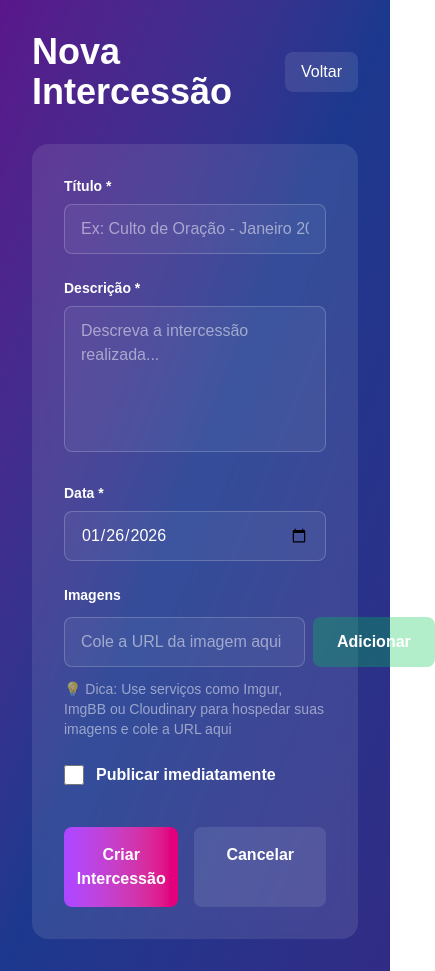
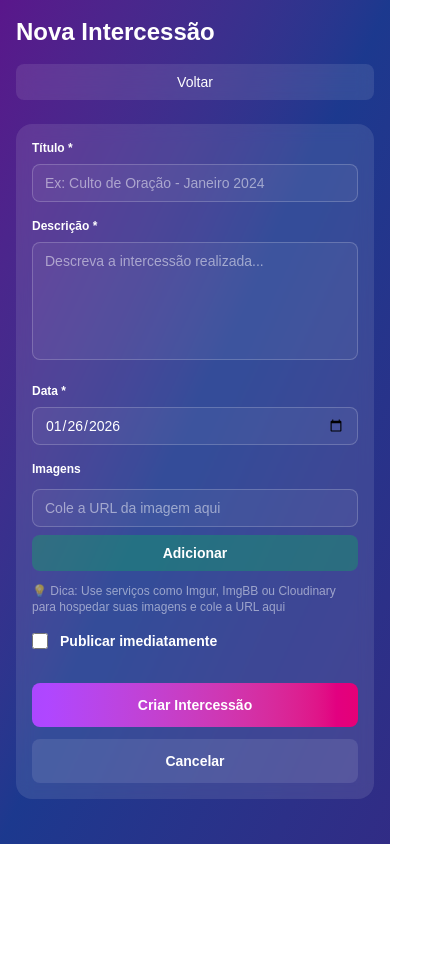
Before and after one commit to gustasousagh/conjunto-guedes, a Next.js app: page /dashboard/intercessions/new in a window 390 px wide. Shown: the whole page, 435 px wide, since content can reach past the window. After the commit the page ends 844 px from the top, so only its background shows below. Built offline with nearby package versions, Linux system fonts and the light colour scheme.

Commit message:
feat: refine layout and styling of new intercession page for improved usability

```diff
--- a/src/app/dashboard/intercessions/new/page.tsx
+++ b/src/app/dashboard/intercessions/new/page.tsx
@@ -55,13 +55,13 @@ export default function NewIntercessionPage() {
   }
 
   return (
-    <div className="min-h-screen bg-gradient-to-br from-purple-900 via-blue-900 to-indigo-900 p-8">
+    <div className="min-h-screen bg-gradient-to-br from-purple-900 via-blue-900 to-indigo-900 p-4 sm:p-6 md:p-8">
       <div className="max-w-3xl mx-auto">
-        <div className="flex justify-between items-center mb-8">
-          <h1 className="text-4xl font-bold text-white">Nova Intercessão</h1>
+        <div className="flex flex-col sm:flex-row sm:justify-between sm:items-center gap-4 mb-6 sm:mb-8">
+          <h1 className="text-2xl sm:text-3xl md:text-4xl font-bold text-white">Nova Intercessão</h1>
           <Link
             href="/dashboard/intercessions"
-            className="px-4 py-2 bg-white/10 backdrop-blur-sm text-white rounded-lg hover:bg-white/20 transition"
+            className="px-4 py-2 bg-white/10 backdrop-blur-sm text-white rounded-lg hover:bg-white/20 transition text-center text-sm sm:text-base"
           >
             Voltar
           </Link>
@@ -69,11 +69,11 @@ export default function NewIntercessionPage() {
 
         <form
           onSubmit={handleSubmit}
-          className="bg-white/10 backdrop-blur-sm rounded-2xl p-8 text-white"
+          className="bg-white/10 backdrop-blur-sm rounded-2xl p-4 sm:p-6 md:p-8 text-white"
         >
-          <div className="space-y-6">
+          <div className="space-y-4 sm:space-y-6">
             <div>
-              <label className="block text-sm font-semibold mb-2">
+              <label className="block text-xs sm:text-sm font-semibold mb-2">
                 Título *
               </label>
               <input
@@ -83,13 +83,13 @@ export default function NewIntercessionPage() {
                 onChange={(e) =>
                   setFormData({ ...formData, title: e.target.value })
                 }
-                className="w-full px-4 py-3 bg-white/5 border border-white/20 rounded-lg focus:outline-none focus:ring-2 focus:ring-purple-500 text-white placeholder-white/50"
+                className="w-full px-3 sm:px-4 py-2 sm:py-3 bg-white/5 border border-white/20 rounded-lg focus:outline-none focus:ring-2 focus:ring-purple-500 text-white placeholder-white/50 text-sm sm:text-base"
                 placeholder="Ex: Culto de Oração - Janeiro 2024"
               />
             </div>
 
             <div>
-              <label className="block text-sm font-semibold mb-2">
+              <label className="block text-xs sm:text-sm font-semibold mb-2">
                 Descrição *
               </label>
               <textarea
@@ -99,13 +99,13 @@ export default function NewIntercessionPage() {
                   setFormData({ ...formData, description: e.target.value })
                 }
                 rows={5}
-                className="w-full px-4 py-3 bg-white/5 border border-white/20 rounded-lg focus:outline-none focus:ring-2 focus:ring-purple-500 text-white placeholder-white/50 resize-none"
+                className="w-full px-3 sm:px-4 py-2 sm:py-3 bg-white/5 border border-white/20 rounded-lg focus:outline-none focus:ring-2 focus:ring-purple-500 text-white placeholder-white/50 resize-none text-sm sm:text-base"
                 placeholder="Descreva a intercessão realizada..."
               />
             </div>
 
             <div>
-              <label className="block text-sm font-semibold mb-2">
+              <label className="block text-xs sm:text-sm font-semibold mb-2">
                 Data *
               </label>
               <input
@@ -115,34 +115,34 @@ export default function NewIntercessionPage() {
                 onChange={(e) =>
                   setFormData({ ...formData, date: e.target.value })
                 }
-                className="w-full px-4 py-3 bg-white/5 border border-white/20 rounded-lg focus:outline-none focus:ring-2 focus:ring-purple-500 text-white"
+                className="w-full px-3 sm:px-4 py-2 sm:py-3 bg-white/5 border border-white/20 rounded-lg focus:outline-none focus:ring-2 focus:ring-purple-500 text-white text-sm sm:text-base"
               />
             </div>
 
             <div>
-              <label className="block text-sm font-semibold mb-3">
+              <label className="block text-xs sm:text-sm font-semibold mb-3">
                 Imagens
               </label>
               <div className="space-y-3">
-                <div className="flex gap-2">
+                <div className="flex flex-col sm:flex-row gap-2">
                   <input
                     type="url"
                     value={imageInput}
                     onChange={(e) => setImageInput(e.target.value)}
                     placeholder="Cole a URL da imagem aqui"
-                    className="flex-1 px-4 py-3 bg-white/5 border border-white/20 rounded-lg focus:outline-none focus:ring-2 focus:ring-purple-500 text-white placeholder-white/50"
+                    className="flex-1 px-3 sm:px-4 py-2 sm:py-3 bg-white/5 border border-white/20 rounded-lg focus:outline-none focus:ring-2 focus:ring-purple-500 text-white placeholder-white/50 text-sm sm:text-base"
                   />
                   <button
                     type="button"
                     onClick={addImage}
-                    className="px-6 py-3 bg-green-500/30 hover:bg-green-500/50 rounded-lg font-semibold transition"
+                    className="px-4 sm:px-6 py-2 sm:py-3 bg-green-500/30 hover:bg-green-500/50 rounded-lg font-semibold transition text-sm sm:text-base"
                   >
                     Adicionar
                   </button>
                 </div>
 
                 {images.length > 0 && (
-                  <div className="grid grid-cols-2 gap-4 mt-4">
+                  <div className="grid grid-cols-1 sm:grid-cols-2 gap-3 sm:gap-4 mt-4">
                     {images.map((img, index) => (
                       <div
                         key={index}
@@ -151,12 +151,12 @@ export default function NewIntercessionPage() {
                         <img
                           src={img}
                           alt={`Imagem ${index + 1}`}
-                          className="w-full h-48 object-cover"
+                          className="w-full h-40 sm:h-48 object-cover"
                         />
                         <button
                           type="button"
                           onClick={() => removeImage(index)}
-                          className="absolute top-2 right-2 px-3 py-1 bg-red-500 hover:bg-red-600 rounded-lg text-sm font-semibold opacity-0 group-hover:opacity-100 transition"
+                          className="absolute top-2 right-2 px-2 sm:px-3 py-1 bg-red-500 hover:bg-red-600 rounded-lg text-xs sm:text-sm font-semibold opacity-100 sm:opacity-0 sm:group-hover:opacity-100 transition"
                         >
                           Remover
                         </button>
@@ -165,7 +165,7 @@ export default function NewIntercessionPage() {
                   </div>
                 )}
 
-                <p className="text-white/50 text-sm">
+                <p className="text-white/50 text-xs sm:text-sm">
                   💡 Dica: Use serviços como Imgur, ImgBB ou Cloudinary para hospedar suas imagens e cole a URL aqui
                 </p>
               </div>
@@ -179,24 +179,24 @@ export default function NewIntercessionPage() {
                 onChange={(e) =>
                   setFormData({ ...formData, published: e.target.checked })
                 }
-                className="w-5 h-5 rounded border-white/20 bg-white/5 text-purple-600 focus:ring-2 focus:ring-purple-500"
+                className="w-4 h-4 sm:w-5 sm:h-5 rounded border-white/20 bg-white/5 text-purple-600 focus:ring-2 focus:ring-purple-500"
               />
-              <label htmlFor="published" className="font-semibold cursor-pointer">
+              <label htmlFor="published" className="font-semibold cursor-pointer text-sm sm:text-base">
                 Publicar imediatamente
               </label>
             </div>
 
-            <div className="flex gap-4 pt-4">
+            <div className="flex flex-col sm:flex-row gap-3 sm:gap-4 pt-4">
               <button
                 type="submit"
                 disabled={loading}
-                className="flex-1 py-4 bg-gradient-to-r from-purple-500 to-pink-600 text-white font-bold rounded-lg hover:from-purple-600 hover:to-pink-700 transition disabled:opacity-50 disabled:cursor-not-allowed"
+                className="flex-1 py-3 sm:py-4 bg-gradient-to-r from-purple-500 to-pink-600 text-white font-bold rounded-lg hover:from-purple-600 hover:to-pink-700 transition disabled:opacity-50 disabled:cursor-not-allowed text-sm sm:text-base"
               >
                 {loading ? 'Criando...' : 'Criar Intercessão'}
               </button>
               <Link
                 href="/dashboard/intercessions"
-                className="px-8 py-4 bg-white/10 hover:bg-white/20 rounded-lg font-semibold transition text-center"
+                className="px-6 sm:px-8 py-3 sm:py-4 bg-white/10 hover:bg-white/20 rounded-lg font-semibold transition text-center text-sm sm:text-base"
               >
                 Cancelar
               </Link>
```
